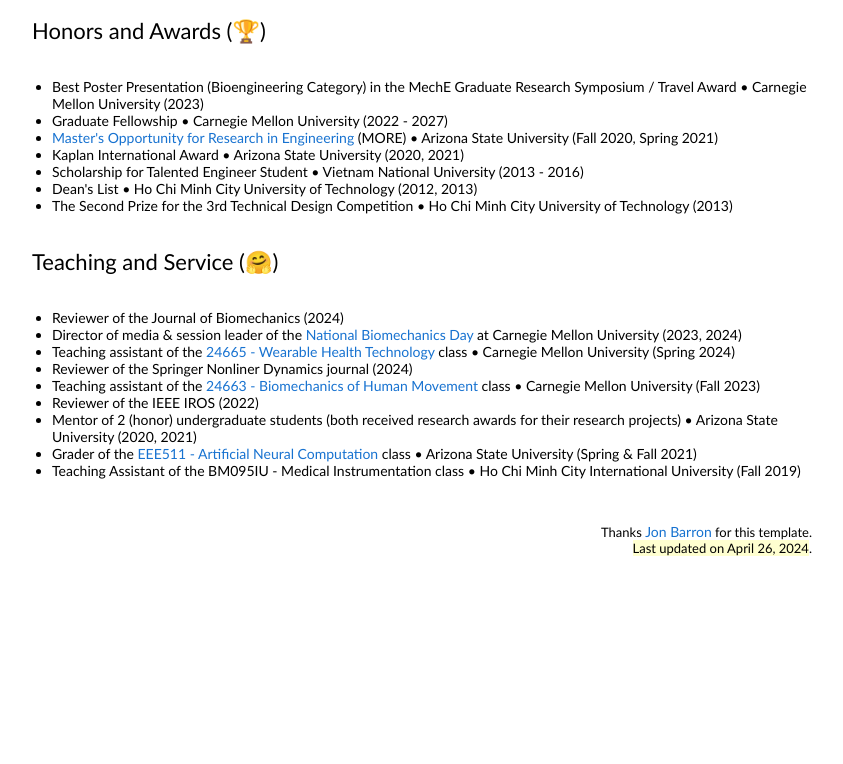
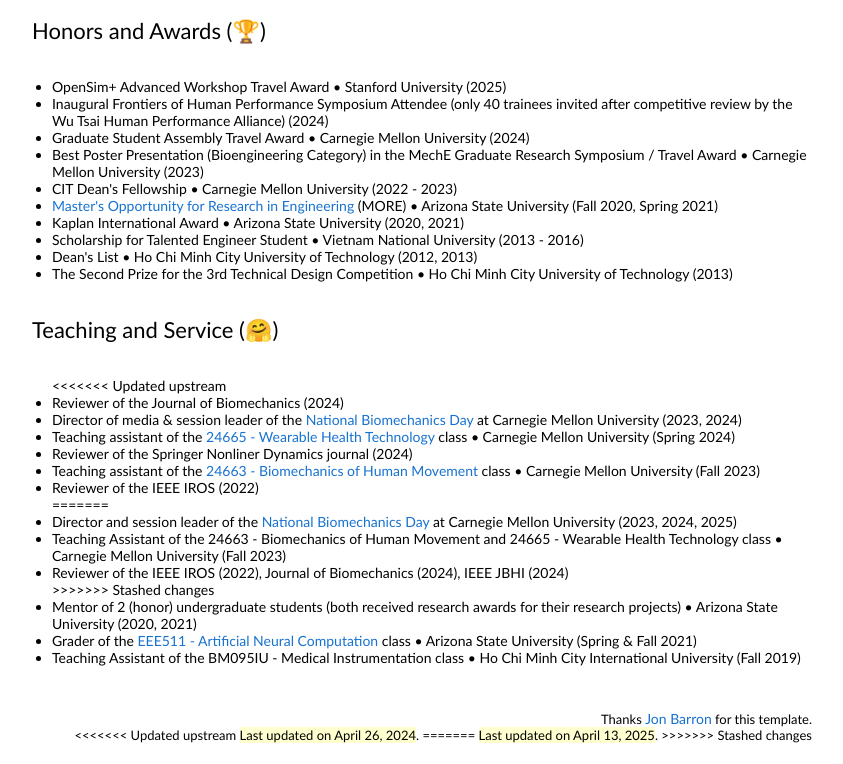
Before and after one commit to vuu-phan/vuu-phan.github.io, a plain HTML site: page index.html in a window 1280 px wide. Shown: the part 3133-3897 px from the top of the page, without its empty margins (228-1071 px from the left). Before the commit the page ends 3710 px from the top, so only its background shows below. Drawn offline with Linux system fonts and the light colour scheme.

Commit message:
Update awards + services list

```diff
--- a/index.html
+++ b/index.html
@@ -402,8 +402,11 @@
 
           <tr>
             <ul>
+              <li>OpenSim+ Advanced Workshop Travel Award • Stanford University (2025)</li>
+              <li>Inaugural Frontiers of Human Performance Symposium Attendee (only 40 trainees invited after competitive review by the Wu Tsai Human Performance Alliance) (2024)</li>
+              <li>Graduate Student Assembly Travel Award • Carnegie Mellon University (2024)</li>
               <li>Best Poster Presentation (Bioengineering Category) in the MechE Graduate Research Symposium / Travel Award • Carnegie Mellon University (2023) </li>
-              <li>Graduate Fellowship • Carnegie Mellon University (2022 - 2027)</li>
+              <li>CIT Dean's Fellowship • Carnegie Mellon University (2022 - 2023)</li>
               <li><a href="https://forge.engineering.asu.edu/participant/phan-vu/" target="_blank">Master's Opportunity for Research in Engineering</a> (MORE) • Arizona State University (Fall 2020, Spring 2021)</li>
               <li>Kaplan International Award • Arizona State University (2020, 2021)</li>
               <li>Scholarship for Talented Engineer Student • Vietnam National University (2013 - 2016)</li>
@@ -437,12 +440,18 @@
               <a href="http://cvpr2018.thecvf.com/organizers/area_chairs">Area Chair, CVPR 2018</a>
             </td> -->
             <ul>
+<<<<<<< Updated upstream
               <li>Reviewer of the Journal of Biomechanics (2024)</li>
               <li>Director of media & session leader of the <a href="https://sites.google.com/andrew.cmu.edu/cmu-nbd-2024" target="_blank">National Biomechanics Day</a> at Carnegie Mellon University (2023, 2024)</li>
               <li>Teaching assistant of the <a href="https://www.meche.engineering.cmu.edu/education/courses/24-665.html" target="_blank">24665 - Wearable Health Technology</a> class • Carnegie Mellon University (Spring 2024)</li>
               <li>Reviewer of the Springer Nonliner Dynamics journal (2024)</li>
               <li>Teaching assistant of the <a href="https://www.meche.engineering.cmu.edu/education/courses/24-663.html" target="_blank">24663 - Biomechanics of Human Movement</a> class • Carnegie Mellon University (Fall 2023)</li>
               <li>Reviewer of the IEEE IROS (2022)</li>
+=======
+              <li>Director and session leader of the <a href="https://sites.google.com/andrew.cmu.edu/cmu-nbd-2024" target="_blank">National Biomechanics Day</a> at Carnegie Mellon University (2023, 2024, 2025)</li>
+              <li>Teaching Assistant of the 24663 - Biomechanics of Human Movement and 24665 - Wearable Health Technology class • Carnegie Mellon University (Fall 2023)</li>
+              <li>Reviewer of the IEEE IROS (2022), Journal of Biomechanics (2024), IEEE JBHI (2024)</li>
+>>>>>>> Stashed changes
               <li>Mentor of 2 (honor) undergraduate students (both received research awards for their research projects) • Arizona State University (2020, 2021)</li>
               <li>Grader of the <a href="https://ecee.engineering.asu.edu/course-prerequisites-and-topics/" target="_blank">EEE511 - Artificial Neural Computation</a> class • Arizona State University (Spring & Fall 2021)</li>
               <li>Teaching Assistant of the BM095IU - Medical Instrumentation class • Ho Chi Minh City International University (Fall 2019)</li>
@@ -459,7 +468,11 @@
               <p style="text-align:right;font-size:small;">
                 Thanks <a href="http://jonbarron.info" target="_blank">Jon Barron</a> for this template.
                 <br>
+<<<<<<< Updated upstream
                 <span class="highlight">Last updated on April 26, 2024</span>.
+=======
+                <span class="highlight">Last updated on April 13, 2025</span>.
+>>>>>>> Stashed changes
               </p>
             </td>
           </tr>
```
